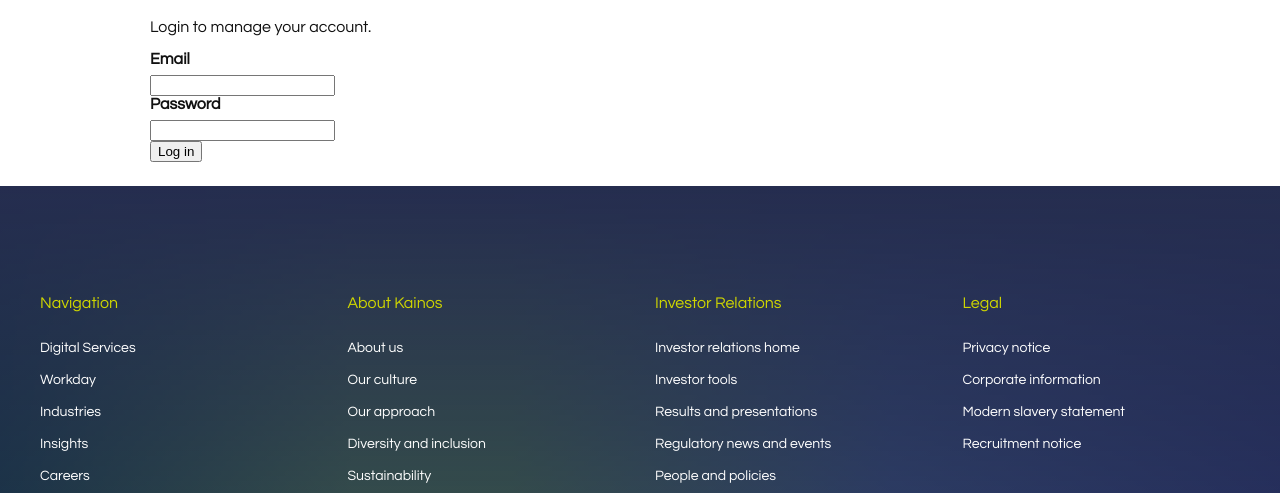
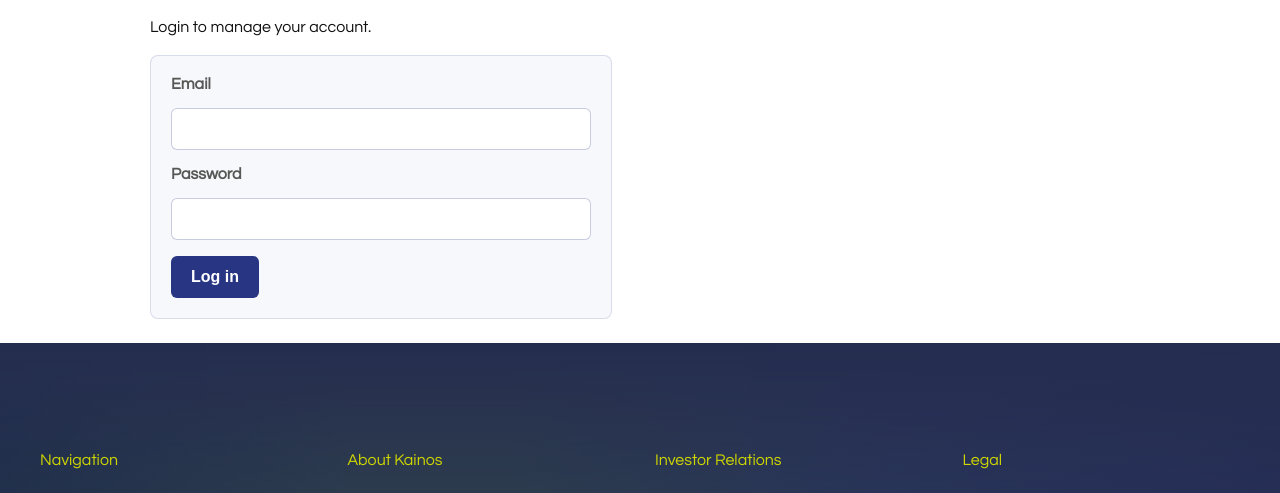
Before and after one commit to GarethNelsonKainos/team3-front-app, a website: page templates/login.html in a window 1280 px wide. Shown: the part 168-661 px from the top of the page. Drawn offline with nearby package versions, Linux system fonts and the light colour scheme; files that its build step writes are made by us from their sources.

Commit message:
added missing login styling

```diff
--- a/public/css/main.css
+++ b/public/css/main.css
@@ -562,3 +562,65 @@
 		padding: 10px 12px;
 	}
 }
+.login-form {
+    margin-top: 20px;
+    padding: 20px;
+    border: 1px solid rgba(40, 53, 131, 0.15);
+    border-radius: 8px;
+    background: #f7f8fc;
+    max-width: 420px;
+}
+
+.login-form h2 {
+    margin: 0 0 16px;
+    color: var(--kainos-blue);
+}
+
+.form-field {
+    display: flex;
+    flex-direction: column;
+    gap: 8px;
+    margin-bottom: 16px;
+}
+
+.form-field label {
+    font-weight: 600;
+    color: var(--kainos-grey);
+}
+
+.form-field input {
+    padding: 12px 14px;
+    border: 1px solid rgba(40, 53, 131, 0.25);
+    border-radius: 6px;
+    font-size: 1rem;
+    font-family: var(--kainos-font), sans-serif;
+}
+
+.form-field input:focus {
+    outline: 2px solid rgba(0, 159, 227, 0.4);
+    outline-offset: 2px;
+    border-color: #009fe3;
+}
+
+.button {
+    display: inline-flex;
+    align-items: center;
+    justify-content: center;
+    padding: 12px 20px;
+    border: 0;
+    border-radius: 6px;
+    background: var(--kainos-blue);
+    color: var(--kainos-white);
+    font-weight: 600;
+    font-size: 1rem;
+    cursor: pointer;
+}
+
+.button:hover {
+    background: var(--kainos-midblue);
+}
+
+.button:focus-visible {
+    outline: 3px solid rgba(0, 159, 227, 0.45);
+    outline-offset: 2px;
+}
```
